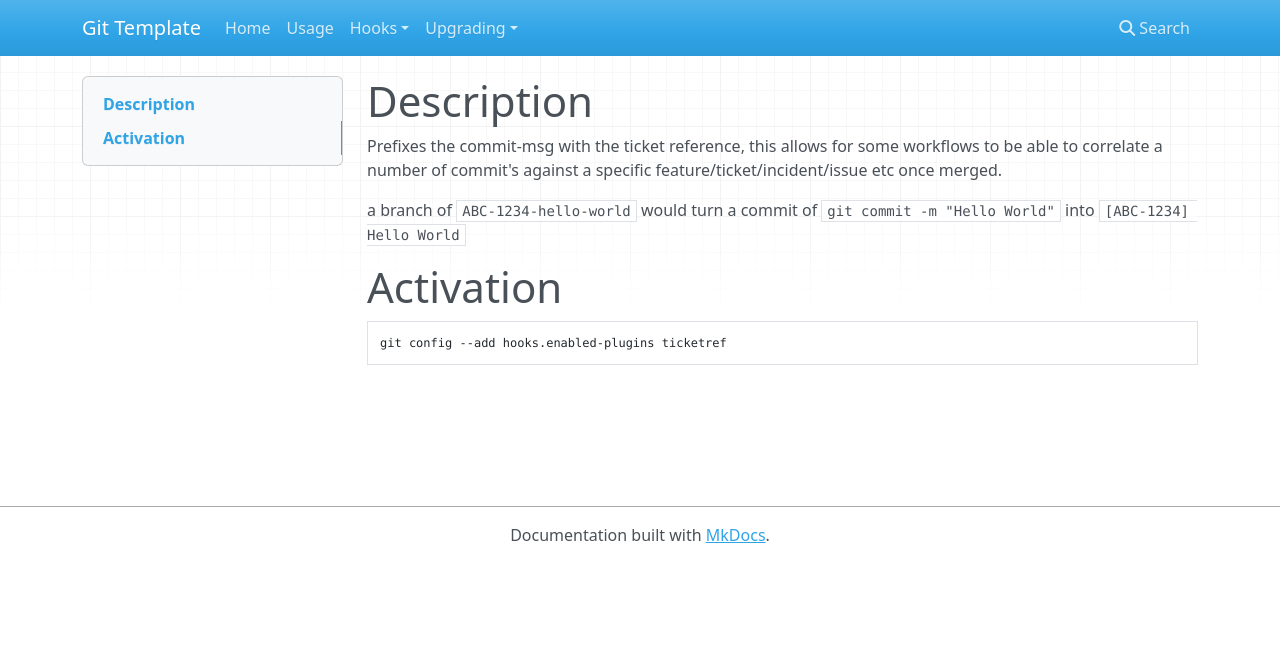
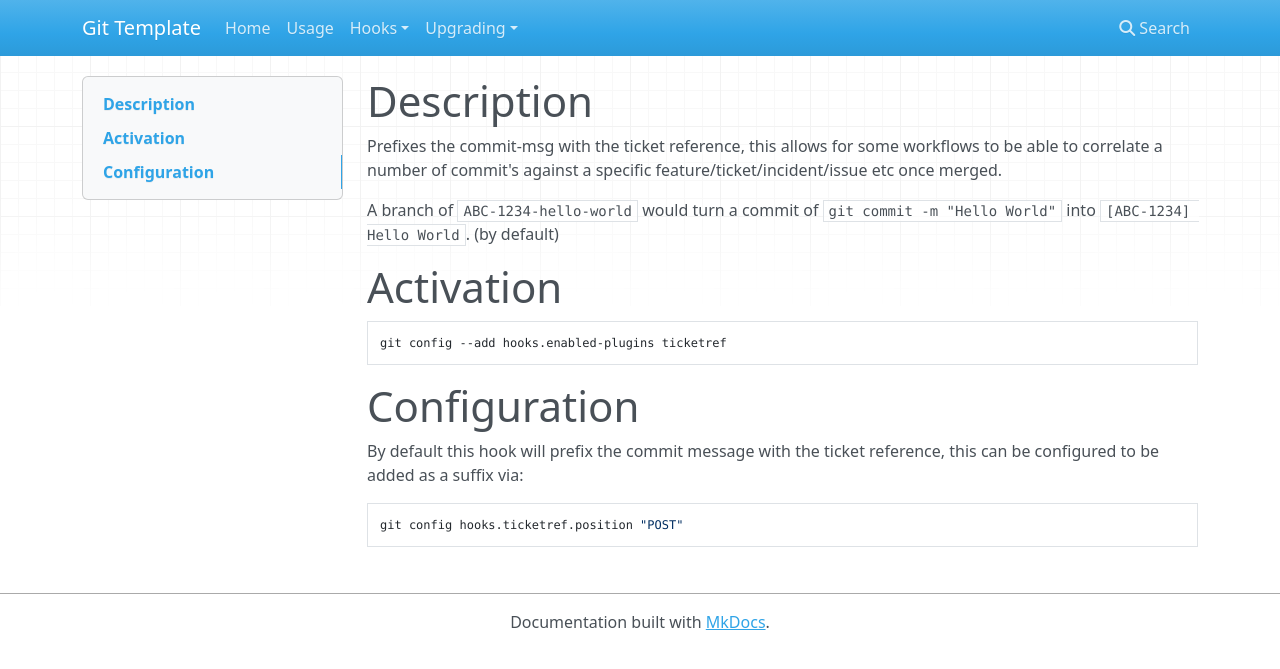
Before and after one commit to greg0ire/git_template, an MkDocs documentation site: the page built from docs/hooks/ticketref.md, in a window 1280 px wide. Shown: the top 669 px of the page. Built offline with MkDocs 1.6.1, drawn with Linux system fonts in a browser that asks for light colours; nearby versions of some CDN libraries; old or Windows-style settings are respelled for this version of MkDocs.

Commit message:
Fix formatting for docs and adding configuration info

````diff
--- a/docs/hooks/ticketref.md
+++ b/docs/hooks/ticketref.md
@@ -1,11 +1,22 @@
 # Description
 
-Prefixes the commit-msg with the ticket reference, this allows for some workflows to be able to correlate a number of commit's against a specific feature/ticket/incident/issue etc once merged.
+Prefixes the commit-msg with the ticket reference, this allows for some
+workflows to be able to correlate a number of commit's against a specific
+feature/ticket/incident/issue etc once merged.
 
-a branch of `ABC-1234-hello-world` would turn a commit of `git commit -m "Hello World"` into `[ABC-1234] Hello World`
+A branch of `ABC-1234-hello-world` would turn a commit of
+`git commit -m "Hello World"` into `[ABC-1234] Hello World`. (by default)
 
 # Activation
 
 ```sh
 git config --add hooks.enabled-plugins ticketref
 ```
+
+# Configuration
+
+By default this hook will prefix the commit message with the ticket reference,
+this can be configured to be added as a suffix via:
+```sh
+git config hooks.ticketref.position "POST"
+```
````
